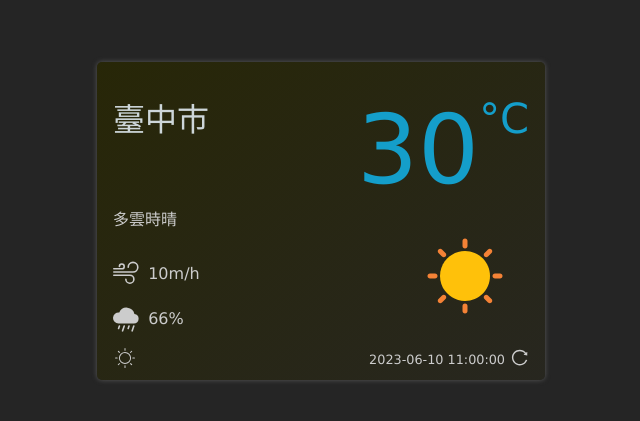
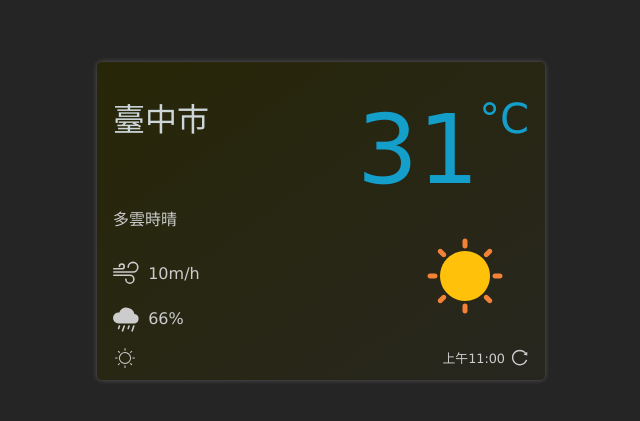
Before and after one commit to WeiLocus/weather-cast, a React (Vite) app: page / in a window 1280 px wide. Shown: the part 179-600 px from the top of the page, without its empty margins (319-959 px from the left). Built offline with nearby package versions, Linux system fonts and the light colour scheme.

Commit message:
feat: optimize data format

```diff
--- a/src/App.jsx
+++ b/src/App.jsx
@@ -27,7 +27,7 @@ function App() {
                 {weatherData.locationName}
               </Location>
               <Temperature>
-                {weatherData.temperature}<Celsius>°C</Celsius>
+                {Math.round(weatherData.temperature)}<Celsius>°C</Celsius>
               </Temperature>
             </TopCard>
             <BottomCard>
@@ -42,7 +42,11 @@ function App() {
                 </Rain>
                 <Day className="day-icon"/>
               <Refresh>
-                {weatherData.observationTime} <AiOutlineReload />
+                {new Intl.DateTimeFormat('zh-tw', {
+                  hour: 'numeric',
+                  minute: 'numeric'
+                }).format(new Date(weatherData.observationTime))
+                } <AiOutlineReload />
               </Refresh>
             </BottomCard>
             <ThemeIcon onClick={changeTheme}>
--- a/src/store/slice/weatherSlice.jsx
+++ b/src/store/slice/weatherSlice.jsx
@@ -7,7 +7,7 @@ const weatherSlice = createSlice({
       locationName: '臺中市',
       weatherType: '多雲時晴',
       windSpeed: 10,
-      temperature: 30,
+      temperature: 30.8,
       rainPossibility: 66,
       observationTime: '2023-06-10 11:00:00'
     },
```
